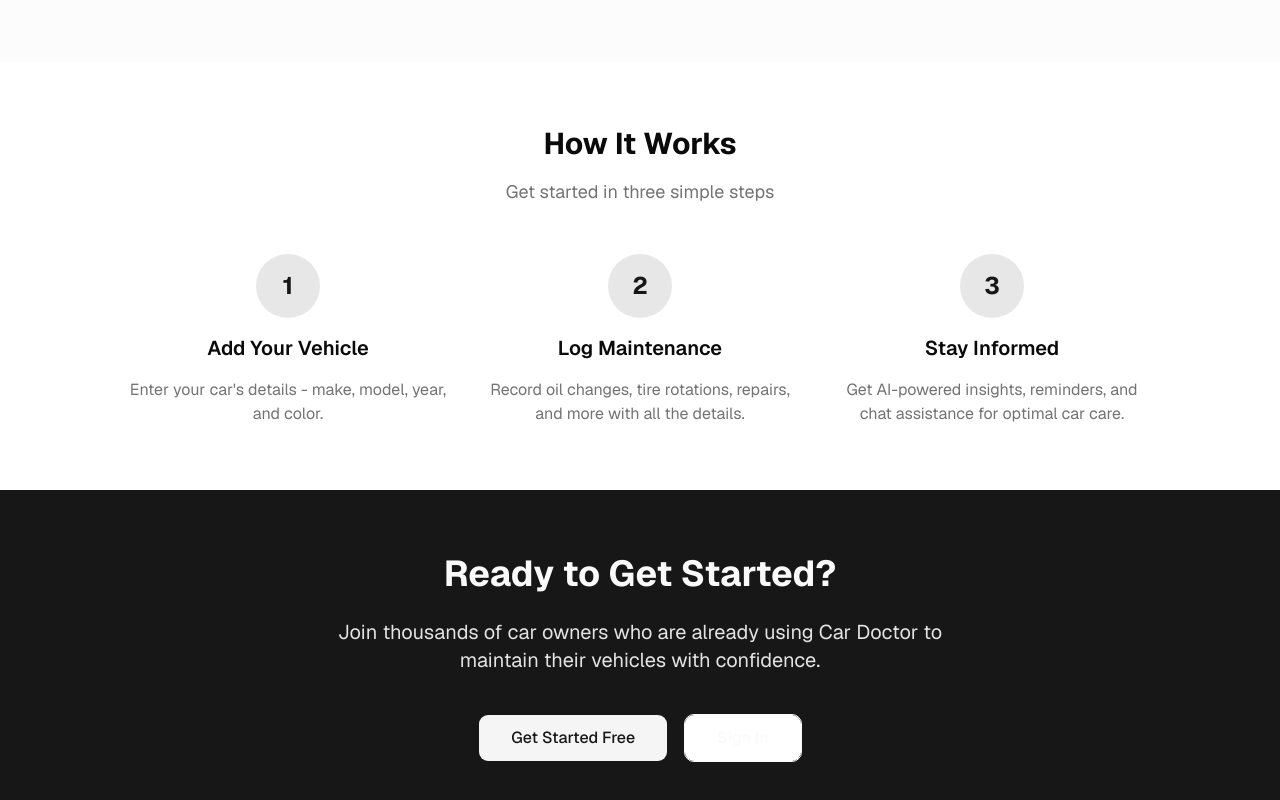
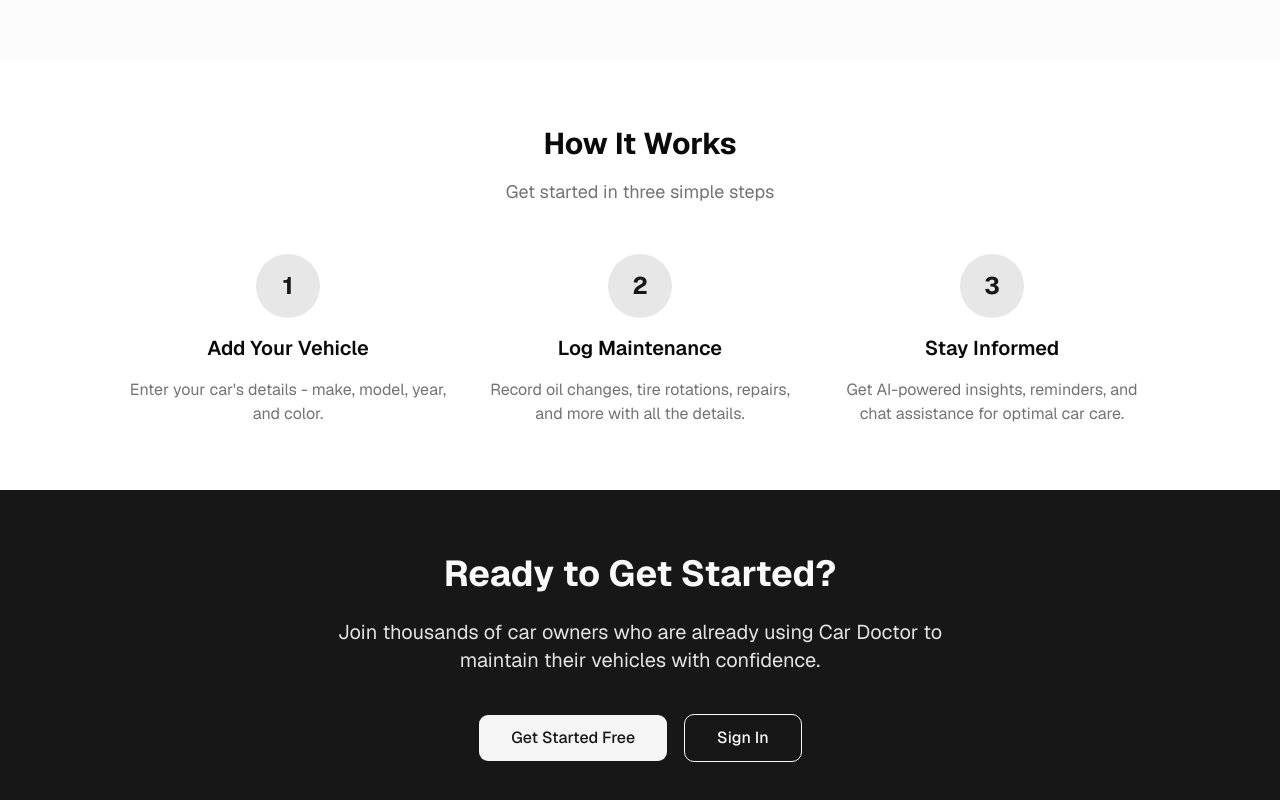
Before and after one commit to benjaminhuanghuang/car-dr-nextjs, a Next.js app: page / in a window 1280 px wide. Shown: the part 1427-2227 px from the top of the page. Built offline with nearby package versions, Linux system fonts and the light colour scheme; no server answers.

Commit message:
fix sign in button style

```diff
--- a/app/(main)/page.tsx
+++ b/app/(main)/page.tsx
@@ -225,7 +225,7 @@ export default function Home() {
               href="/login"
               className={cn(
                 buttonVariants({ variant: "outline", size: "lg" }),
-                "h-12 border-primary-foreground px-8 text-base text-primary-foreground hover:bg-primary-foreground/10",
+                "h-12 border-primary-foreground bg-transparent px-8 text-base text-primary-foreground hover:bg-primary-foreground/10",
               )}
             >
               Sign In
```
